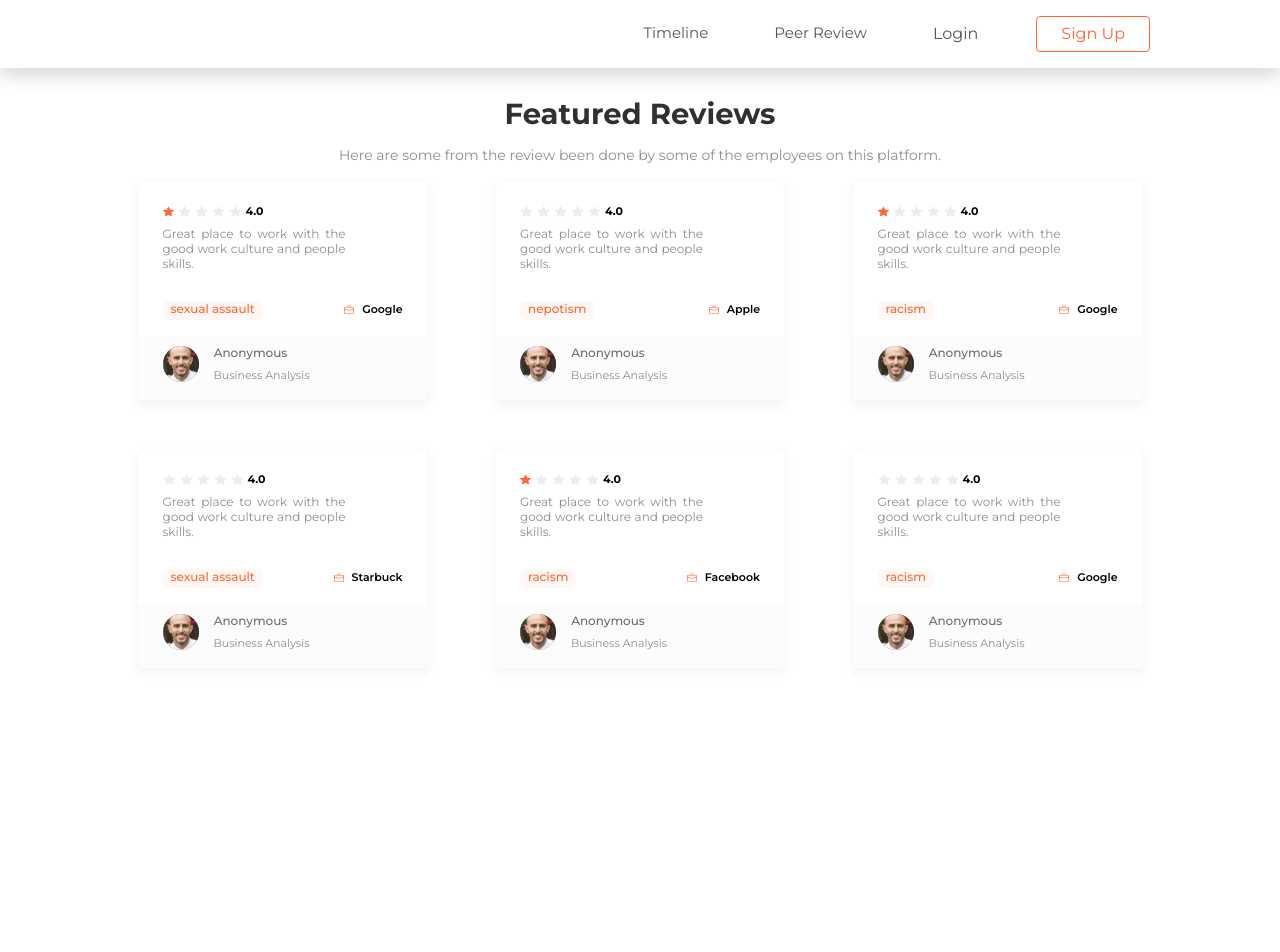
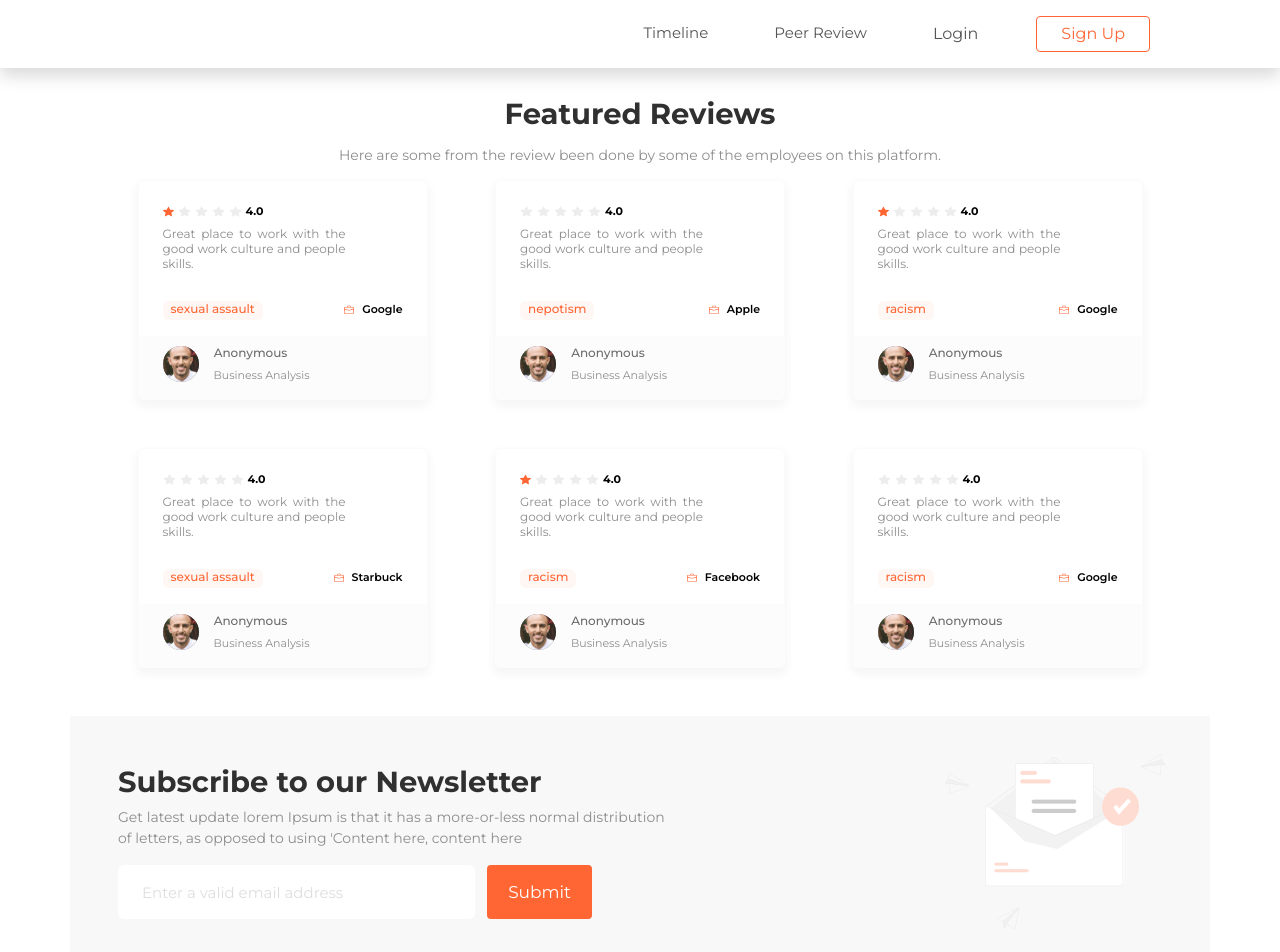
Before and after one commit to Dreezy305/Business-Landing, a React (Create React App) app: page / in a window 1280 px wide. Shown: the top 952 px of the page. Before the commit the page ends 800 px from the top, so only its background shows below. Built offline with nearby package versions, Linux system fonts and the light colour scheme.

Commit message:
newsletter

```diff
--- a/src/App.js
+++ b/src/App.js
@@ -4,6 +4,7 @@ import "./styles/globals.scss";
 
 import Navbar from "./navbar";
 import Featured from "./components/featured";
+import Subscribe from "./components/subscribe";
 
 function App() {
   return (
@@ -11,6 +12,7 @@ function App() {
       <Navbar />
       <main>
         <Featured />
+        <Subscribe />
       </main>
     </div>
   );
--- a/src/components/featured.js
+++ b/src/components/featured.js
@@ -19,6 +19,7 @@ function Featured() {
     const starsArray = [1, 2, 3, 4, 5, 6];
     const numberOfFilledStars = starsArray.slice(0, stars);
     const numberOfOpenStars = stars < 5 ? starsArray.slice(0, 5 - stars) : [];
+    const numberOfHalffiledstars = "";
     return (
       <>
         {numberOfFilledStars.map((item, index) => (
--- /dev/null
+++ b/src/components/subscribe.js
@@ -0,0 +1,33 @@
+import React from "react";
+
+function Subscribe() {
+  return (
+    <section>
+      <div className="container subscribe">
+        <div className="row ">
+          <div className="col-md-6 p-5">
+            <h1 className="fw-bold mb-2">Subscribe to our Newsletter</h1>
+            <p className="mt-1 mb-3">
+              Get latest update lorem Ipsum is that it has a more-or-less normal
+              distribution of letters, as opposed to using 'Content here,
+              content here
+            </p>
+            <div className="d-flex flex-row mt-2">
+              <input
+                type="text"
+                placeholder="Enter a valid email address"
+                className="px-4 me-2"
+              />
+              <button type="button" className="btn ms-1 px-3">
+                Submit
+              </button>
+            </div>
+          </div>
+          <div className="col-md-6 subscribe_mail p-5"></div>
+        </div>
+      </div>
+    </section>
+  );
+}
+
+export default Subscribe;
--- a/src/styles/globals.scss
+++ b/src/styles/globals.scss
@@ -120,6 +120,53 @@
   }
 }
 
+/** SUBSCRIBE*/
+.subscribe {
+  background: #f8f8f8;
+  h1 {
+    font-weight: 800;
+    font-size: 29px;
+    line-height: 35px;
+    color: #303030;
+  }
+  p {
+    font-weight: normal;
+    font-size: 14px;
+    line-height: 21px;
+    width: 557px;
+    color: #8d8d8d;
+  }
+  input[type="text"] {
+    border-radius: 6px;
+    background: #ffffff;
+    width: 479px;
+    height: 54px;
+    border: #ffffff;
+    &::placeholder {
+      color: #dedede;
+      font-size: 15px;
+      line-height: 18px;
+    }
+  }
+  button {
+    border-radius: 4px;
+    background: #ff6634;
+    color: #ffffff;
+    font-size: 17px;
+    line-height: 21px;
+    width: 133px;
+    height: 54px;
+    &:hover {
+      color: #ffffff;
+    }
+  }
+  &_mail {
+    background-image: url(../assets/mail.png);
+    background-repeat: no-repeat;
+    background-position: right 45px center;
+  }
+}
+
 /** MOBILE RESPONSIVENESS*/
 @media screen and (max-width: 576px) {
   .menu {
```
Also changed, not shown: src/assets/mail.png (added), src/assets/mail.svg (added).
